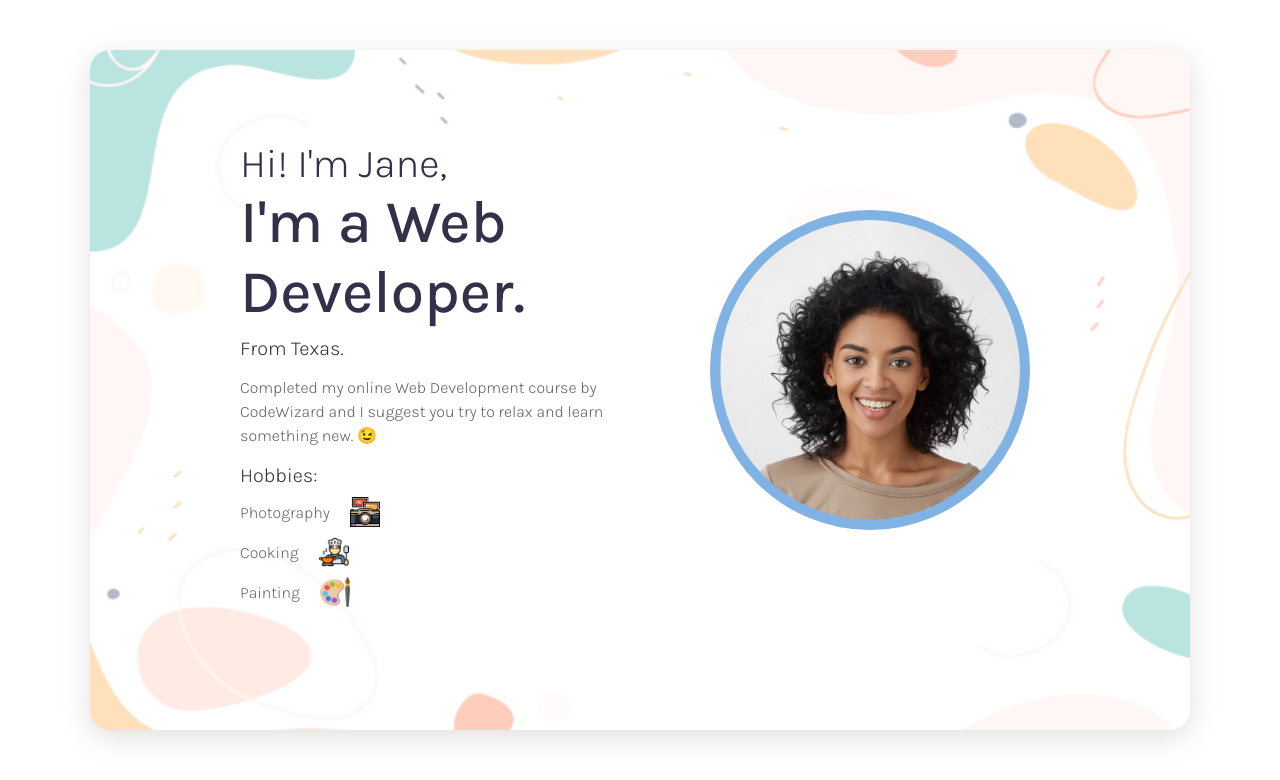
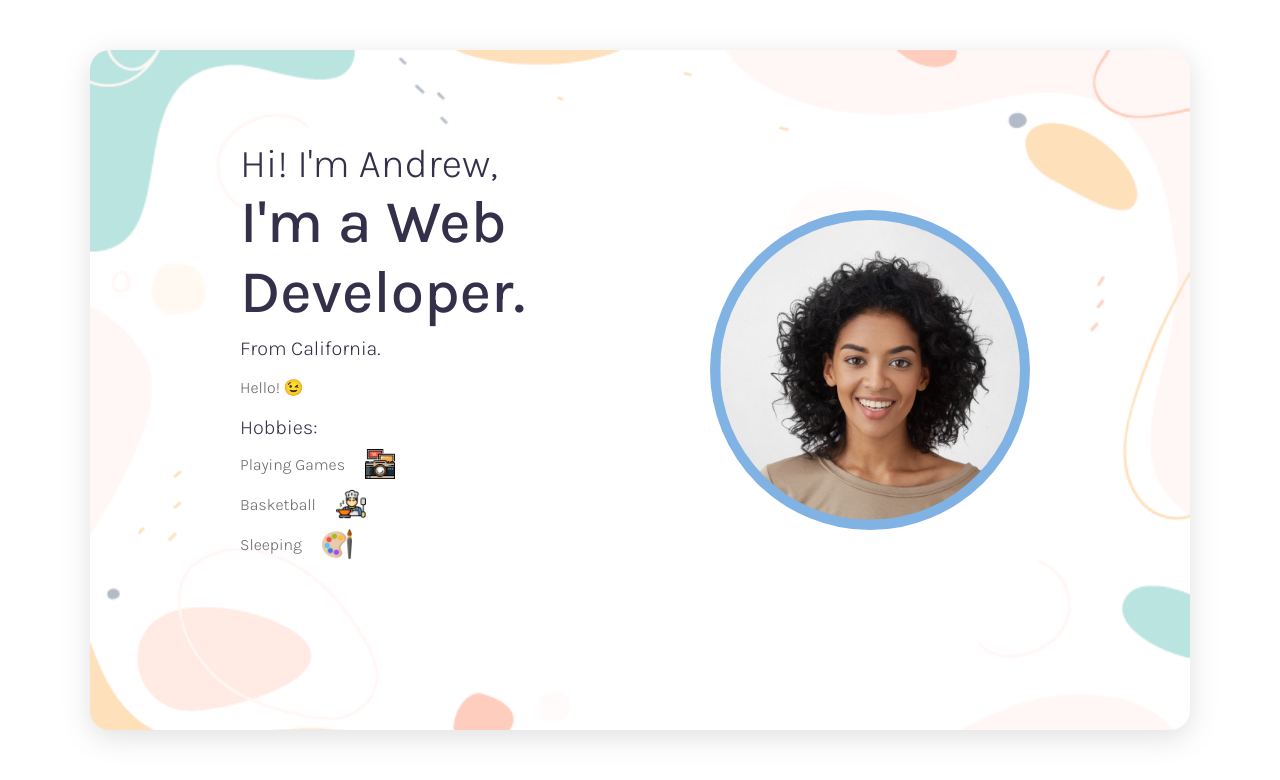
Before and after one commit to andrewnhuang/andrewnhuang.github.io, a plain HTML site: page index.html in a window 1280 px wide. Drawn offline with Linux system fonts and the light colour scheme.

Commit message:
new changes

```diff
--- a/index.html
+++ b/index.html
@@ -13,14 +13,14 @@
     <div class="container">
         <img src="img/p4.png" class="mypic">
         <div class="info">
-            <h3>Hi! I'm Jane,</h3>
+            <h3>Hi! I'm Andrew,</h3>
             <h2>I'm a Web Developer.</h2>
-            <h4>From Texas.</h4>
-            <p>Completed my online Web Development course by CodeWizard and I suggest you try to relax and learn something new. &#x1F609; </p>
+            <h4>From California.</h4>
+            <p>Hello! &#x1F609; </p>
             <h4>Hobbies:</h4>
-            <div class="hobbies">Photography <img src="img/photography.png" class="icon"> </div>
-            <div class="hobbies"> Cooking <img src="img/cooking.png" class="icon"></div>
-            <div class="hobbies"> Painting <img src="img/painting.png" class="icon"></div>
+            <div class="hobbies">Playing Games <img src="img/photography.png" class="icon"> </div>
+            <div class="hobbies"> Basketball <img src="img/cooking.png" class="icon"></div>
+            <div class="hobbies"> Sleeping <img src="img/painting.png" class="icon"></div>
         </div>
     </div>
 
```
